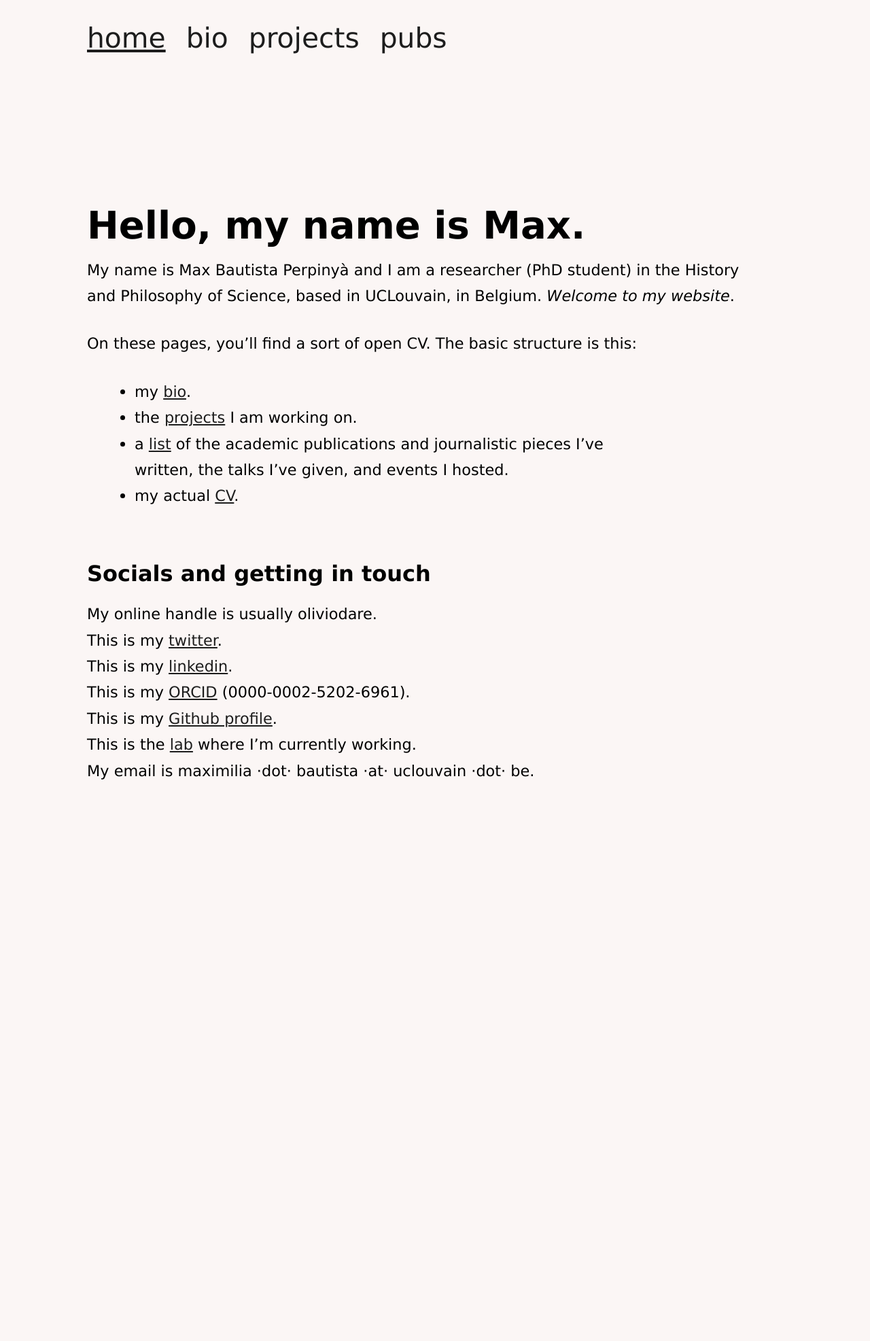
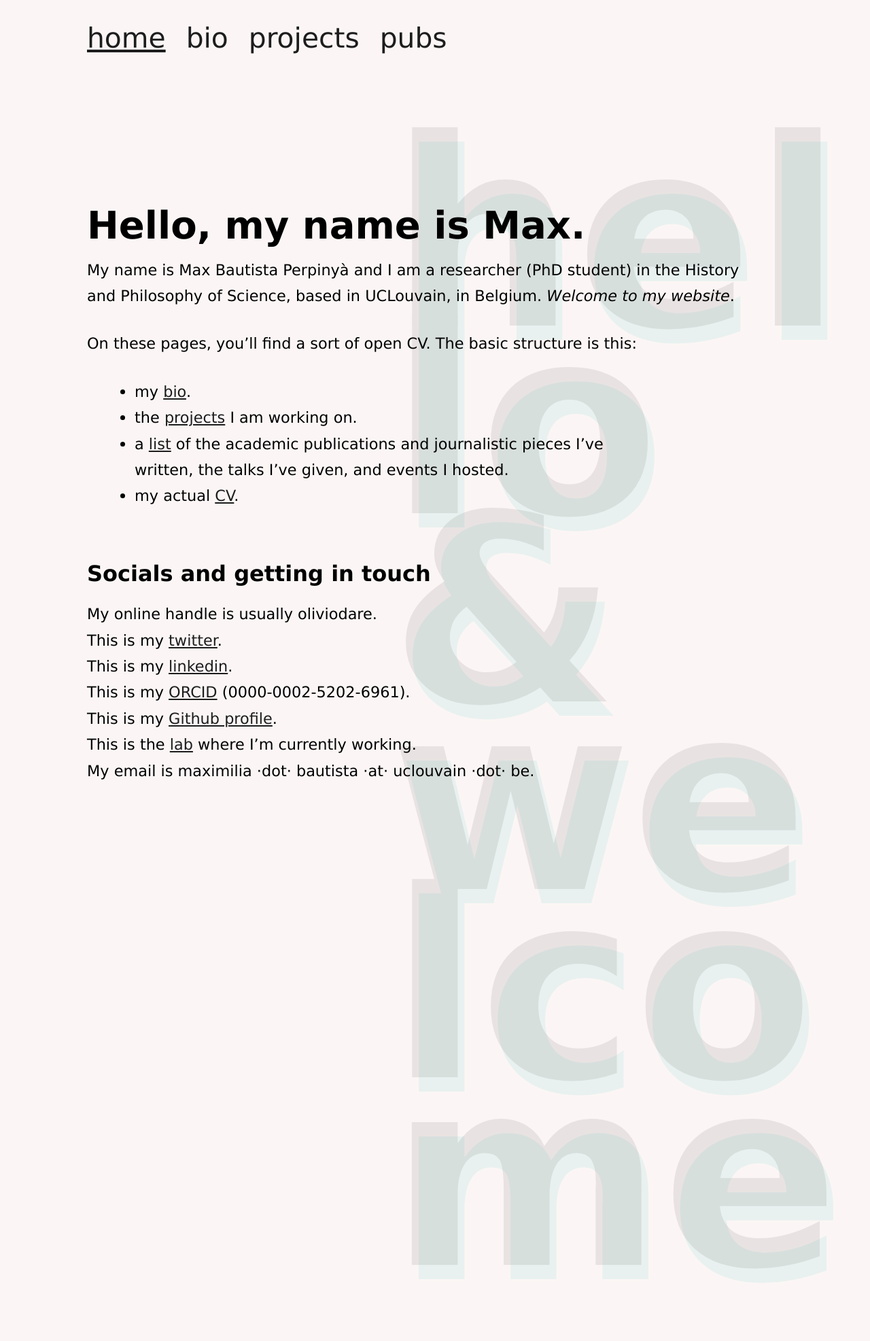
Before and after one commit to oliviodare/oliviodare.com, a Jekyll site: the page built from index.md, in a window 1280 px wide. Shown: the whole page at 68% size. Built offline with Jekyll 4.4.1, drawn with Linux system fonts in a browser that asks for light colours; before the commit the page ends 1233 px from its top, so only the background shows below that.

Commit message:
neverending minor changes

```diff
--- a/_sass/main.scss
+++ b/_sass/main.scss
@@ -156,21 +156,21 @@ ul {
 	}
 
 	h4, h5 {
-    font-size: 19em;
+    font-size: 24em;
     font-weight: bold;
     opacity: 7%;
     line-height: 0.72em;
     display: block;
     word-wrap: break-word;
-    width: 611px;
+    width: 714px;
     position: absolute;
-    top: 132px;
-    right: 1px;
+    top: 209px;
+    right: -8px;
 	}
 
 	h5 {
-		top: 159px;
-		right: -19px;
+		top: 230px;
+		right: -18px;
 	}
 
 
--- a/index.md
+++ b/index.md
@@ -22,3 +22,6 @@ This is my <a href="https://orcid.org/0000-0002-5202-6961" target="_blank">ORCID
 This is my <a href="https://github.com/oliviodare" target="_blank">Github profile</a>.
 This is the <a href="https://pencelab.be/" target="_blank">lab</a> where I'm currently working.
 My email is maximilia ·dot· bautista ·at· uclouvain ·dot· be.
+
+#### hello & welcome
+##### hello & welcome
```
